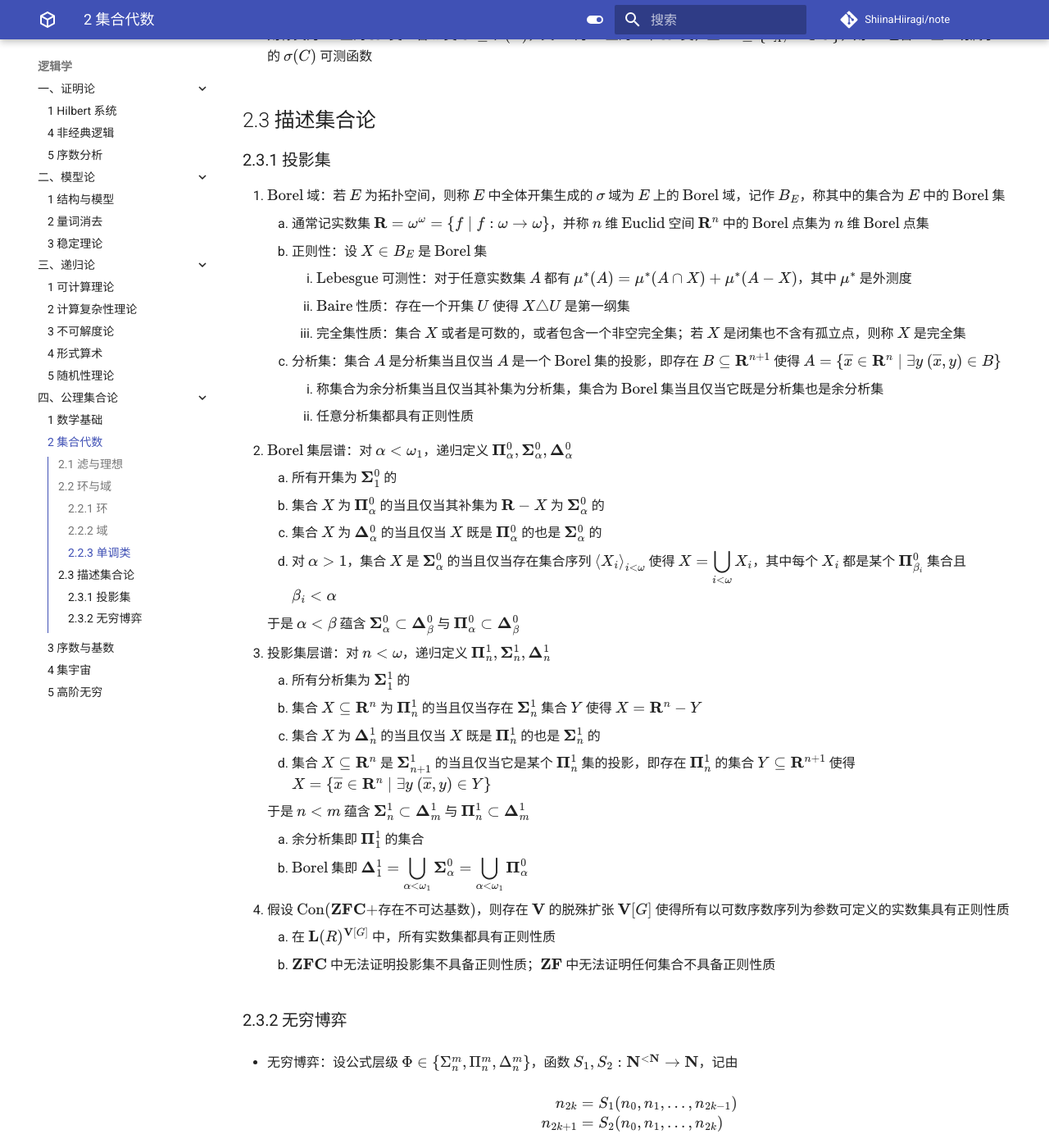
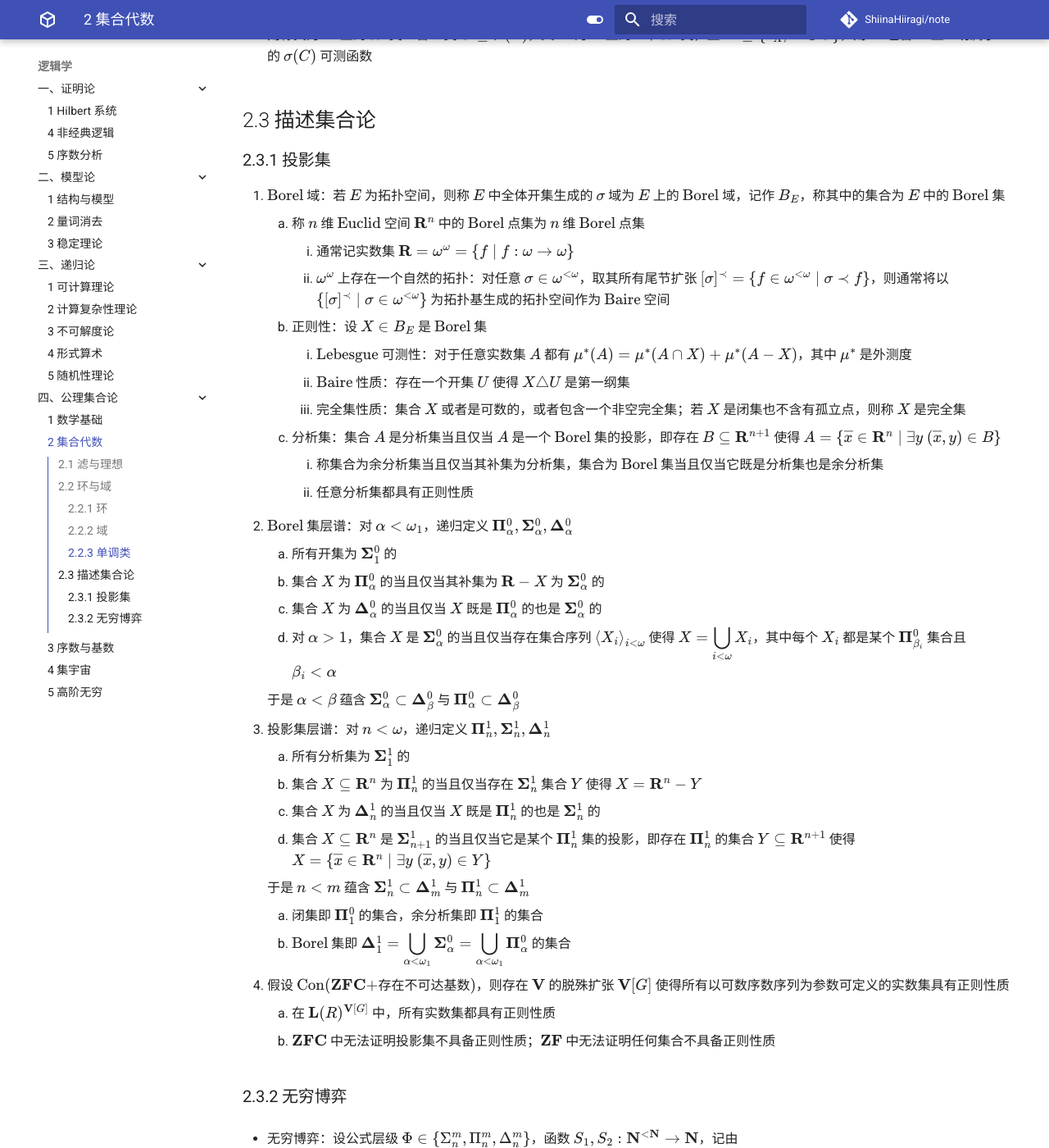
Before and after one commit to ShiinaHiiragi/note, an MkDocs documentation site: the page built from docs/logic/set/alg.md, in a window 1280 px wide and 1400 px high, scrolled down 4283 px. Shown: the whole window at 82% size. Built offline with MkDocs 1.6.1 and Material for MkDocs 9.7.7, drawn with Linux system fonts in a browser that asks for light colours; comment, search, counter and statistics services are not loaded.

Commit message:
fix face

```diff
--- a/docs/logic/set/alg.md
+++ b/docs/logic/set/alg.md
@@ -146,7 +146,9 @@
 ## 2.3 描述集合论
 ### 2.3.1 投影集
 1. $\text{Borel}$ 域：若 $E$ 为拓扑空间，则称 $E$ 中全体开集生成的 $\sigma$ 域为 $E$ 上的 $\text{Borel}$ 域，记作 $B_{E}$，称其中的集合为 $E$ 中的 $\text{Borel}$ 集
-    1. 通常记实数集 $\mathbf{R} = \omega^{\omega} = \{f \mid f: \omega \to \omega\}$，并称 $n$ 维 $\text{Euclid}$ 空间 $\mathbf{R}^{n}$ 中的 $\text{Borel}$ 点集为 $n$ 维 $\text{Borel}$ 点集
+    1. 称 $n$ 维 $\text{Euclid}$ 空间 $\mathbf{R}^{n}$ 中的 $\text{Borel}$ 点集为 $n$ 维 $\text{Borel}$ 点集
+        1. 通常记实数集 $\mathbf{R} = \omega^{\omega} = \{f \mid f: \omega \to \omega\}$
+        2. $\omega^{\omega}$ 上存在一个自然的拓扑：对任意 $\sigma \in \omega^{< \omega}$，取其所有尾节扩张 $[\sigma]^{\prec} = \{f \in \omega^{< \omega} \mid \sigma \prec f\}$，则通常将以 $\{[\sigma]^{\prec} \mid \sigma \in \omega^{< \omega}\}$ 为拓扑基生成的拓扑空间作为 $\text{Baire}$ 空间
     2. 正则性：设 $X \in B_{E}$ 是 $\text{Borel}$ 集
         1. $\text{Lebesgue}$ 可测性：对于任意实数集 $A$ 都有 $\mu^{*}(A)=\mu^{*}(A \cap X)+\mu^{*}(A-X)$，其中 $\mu^{*}$ 是外测度
         2. $\text{Baire}$ 性质：存在一个开集 $U$ 使得 $X \triangle U$ 是第一纲集
@@ -170,8 +172,8 @@
 
     于是 $n < m$ 蕴含 $\mathbf{\Sigma}_{n}^{1} \subset \mathbf{\Delta}_{m}^{1}$ 与 $\mathbf{\Pi}_{n}^{1} \subset \mathbf{\Delta}_{m}^{1}$
 
-    1. 余分析集即 $\mathbf{\Pi}_{1}^{1}$ 的集合
-    2. $\text{Borel}$ 集即 $\mathbf{\Delta}_{1}^{1} = {\displaystyle \bigcup_{\alpha < \omega_1} \mathbf{\Sigma}_{\alpha}^{0}} = {\displaystyle \bigcup_{\alpha < \omega_1} \mathbf{\Pi}_{\alpha}^{0}}$
+    1. 闭集即 $\mathbf{\Pi}_{1}^{0}$ 的集合，余分析集即 $\mathbf{\Pi}_{1}^{1}$ 的集合
+    2. $\text{Borel}$ 集即 $\mathbf{\Delta}_{1}^{1} = {\displaystyle \bigcup_{\alpha < \omega_1} \mathbf{\Sigma}_{\alpha}^{0}} = {\displaystyle \bigcup_{\alpha < \omega_1} \mathbf{\Pi}_{\alpha}^{0}}$ 的集合
 
 4. 假设 $\operatorname{Con}(\mathbf{ZFC} +$存在不可达基数$)$，则存在 $\mathbf{V}$ 的脱殊扩张 $\mathbf{V}[G]$ 使得所有以可数序数序列为参数可定义的实数集具有正则性质
     1. 在 $\mathbf{L}(R)^{\mathbf{V}[G]}$ 中，所有实数集都具有正则性质
```
Also changed, not shown: docs/logic/rec/rand.md (+5 -4 lines).
